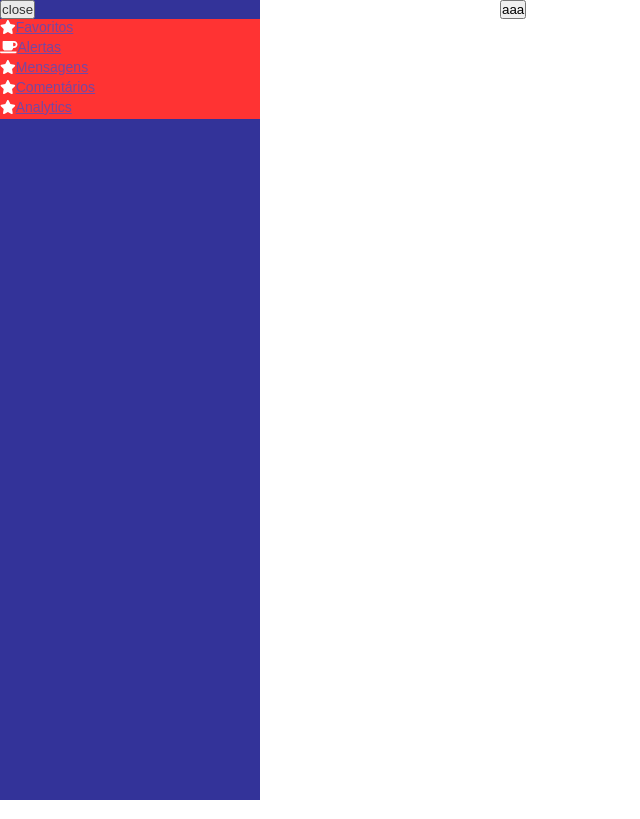
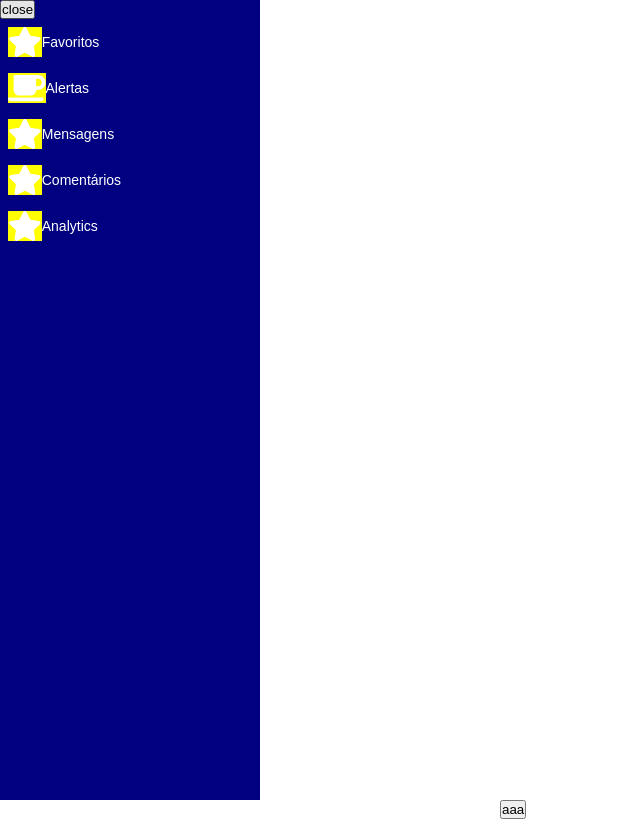
Before and after one commit to daniudo557/my-ecommerce-dashboard, a React (Create React App) app: page / in a window 1280 px wide. Shown: the whole page, without its empty margins (0-640 px from the left). Built offline with nearby package versions, Linux system fonts and the light colour scheme.

Commit message:
Add icon and title to sideBarMenu

```diff
--- a/src/components/layout/index.js
+++ b/src/components/layout/index.js
@@ -1,24 +1,44 @@
 import React, { useState } from 'react'
-import Sidebar from '../sidebar'
 import { FontAwesomeIcon } from '@fortawesome/react-fontawesome'
 import { faCoffee, faStar } from '@fortawesome/free-solid-svg-icons'
+
+import Sidebar from '../sidebar'
 import useWindowDimensions from '../../functions/functions'
+// import { PurpleSquare, PurpleSquareContainer } from './styles'
 
 const Layout = ({ children }) => {
   const [sidebarOpen, setSidebarOpen] = useState(true)
   const { width } = useWindowDimensions()
+  const isMobile = width < 812
+  console.log(width)
 
   const renderSideBarItems = (itemsArray) => {
     return (
       itemsArray.map((item, index) => {
         return (
-          <div key={index} style={{ backgroundColor: 'red', height: 20, alignSelf: 'center' }}>
-            <a key='0' href=''>
-              <FontAwesomeIcon color='#fff' icon={item.icon} />
-              {(width > 812 && sidebarOpen) && <span>{item.text}</span>}
-            </a>
+          <div key={index} style={{ padding: 8, display: 'flex', flexDirection: 'row', alignItems: 'center', justifyContent: isMobile && 'center' }}>
+            {/* <PurpleSquareContainer>
+              <PurpleSquare />
+            </PurpleSquareContainer> */}
+            <FontAwesomeIcon style={{ backgroundColor: 'yellow', alignItems: 'flex-start', fontSize: 30 }} color='#fff' icon={item.icon} />
+            {(!isMobile && sidebarOpen) &&
+              <div style={{ alignItems: 'center', justifyContent: 'center', textAlign: 'center' }}>
+                {item.text}
+              </div>}
           </div>
         )
+
+        // <div key={index} style={{ padding: 32, flexDirection: 'row', justifyContent: 'center', alignItems: 'center' }}>
+        //   <a key='0' href=''>
+        //     <div key={index} style={{ flexDirection: 'row', justifyContent: 'center', alignItems: 'center', borderColor: 'black', borderWidth: 50, height: 50 }}>
+        //       <FontAwesomeIcon style={{ fontSize: 40 }} color='#fff' icon={item.icon} />
+        // {(!isMobile && sidebarOpen) &&
+        //   <div style={{ alignItems: 'center', justifyContent: 'center', textAlign: 'center' }}>
+        //     {item.text}
+        //   </div>}
+        //     </div>
+        //   </a>
+        // </div>
       }))
   }
   const sideBarMenu = () => {
--- a/src/components/sidebar/styles.js
+++ b/src/components/sidebar/styles.js
@@ -3,11 +3,8 @@ import styled from 'styled-components'
 export const BigSidebar = styled.div`
   height: 100%;
   background-color: navy;
-  opacity: 0.8;
   color: white;
   width: 260px;
-  position: fixed;
-  z-index: 200;
 
   @media screen and (max-width: 812px) {
     background-color:red;
--- a/src/styles/global.js
+++ b/src/styles/global.js
@@ -18,5 +18,6 @@ export default createGlobalStyle`
 
   html, body, #root {
     height: 100%;
+    width: 100%;
   }
 `
```
Also changed, not shown: src/components/layout/styles.js (+15 -0 lines).
